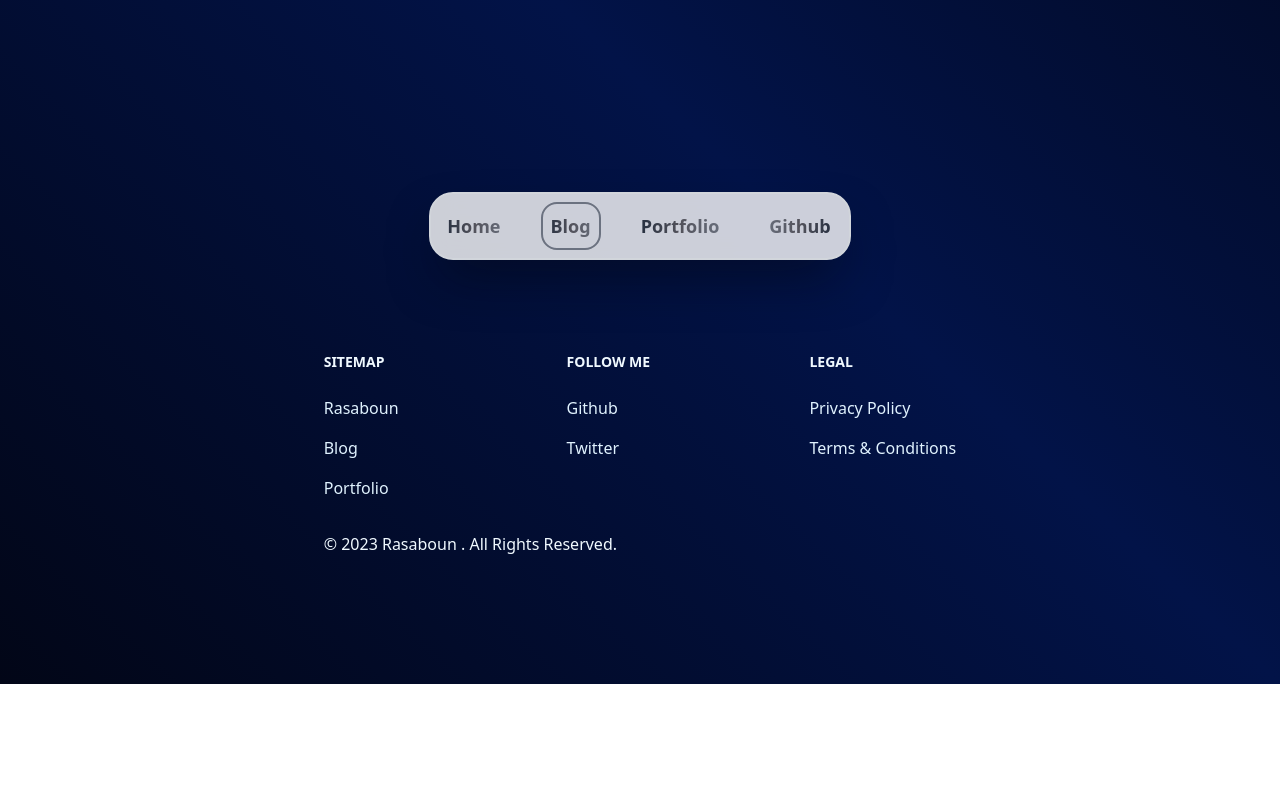
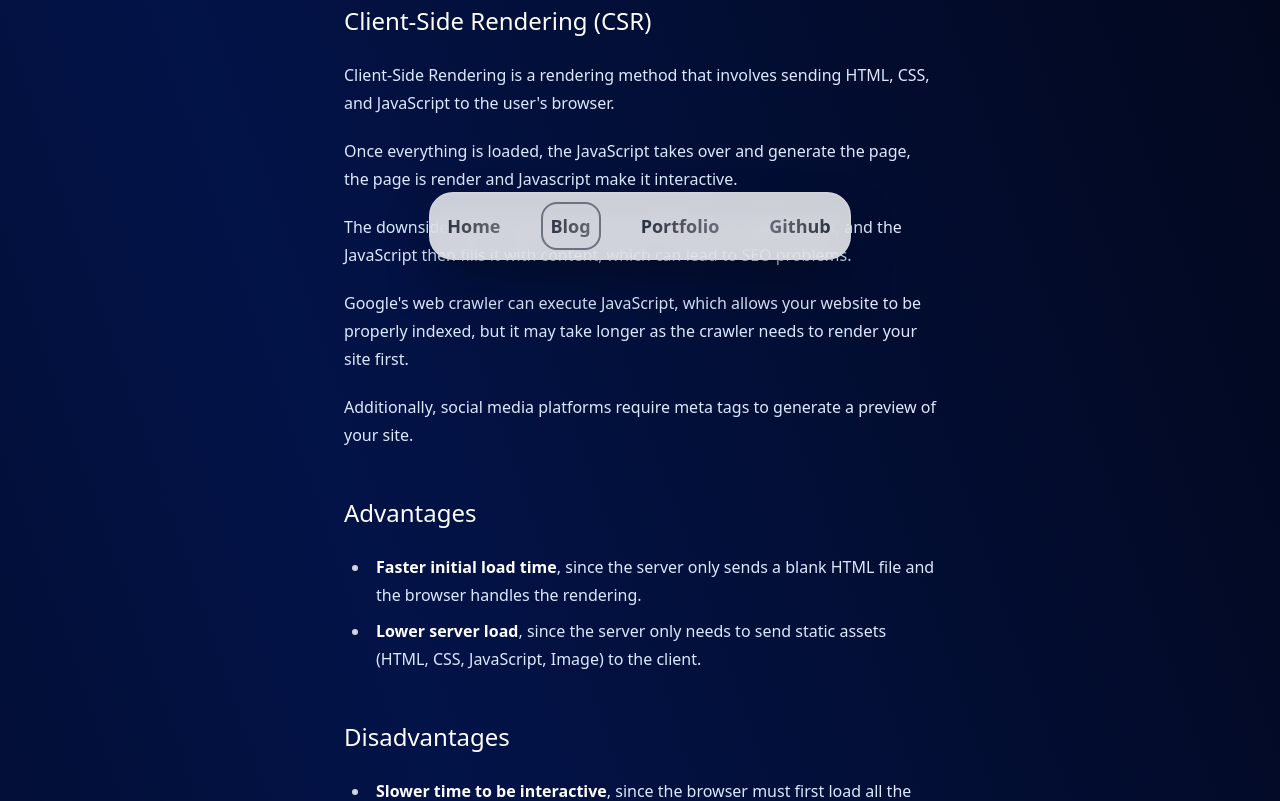
Before and after one commit to Rasaboun/rasaboun.me, a Next.js app: page /Blog/SSR in a window 1280 px wide. Before the commit this address had no page. Shown: the part 520-1321 px from the top of the page. Before the commit the page ends 1204 px from the top, so only its background shows below. Built offline with nearby package versions, Linux system fonts and the light colour scheme.

Commit message:
Add SSR Blog Post

```diff
--- a/next.config.mjs
+++ b/next.config.mjs
@@ -4,7 +4,6 @@ import remarkGfm from "remark-gfm";
 
 /** @type {import("next").NextConfig} */
 const nextConfig = {
-  experimental: { appDir: true },
   pageExtensions: ["ts", "tsx", "mdx"],
 };
 
--- a/package.json
+++ b/package.json
@@ -17,9 +17,9 @@
     "eslint": "8.36.0",
     "eslint-config-next": "13.2.4",
     "highlight.js": "^11.7.0",
-    "next": "13.2.4",
-    "react": "18.2.0",
-    "react-dom": "18.2.0",
+    "next": "^13.4.1",
+    "react": "^18.2.0",
+    "react-dom": "^18.2.0",
     "rehype-highlight": "^6.0.0",
     "rehype-pretty-code": "^0.9.5",
     "remark-gfm": "^3.0.1",
--- /dev/null
+++ b/src/app/Blog/SSR/SSR.mdx
@@ -0,0 +1,78 @@
+# The Benefits of Server-Side Rendering (SSR) for Web Development
+
+### Nowadays, websites need to be fast and optimised for SEO in order to provide the best user experience and improve search engine rankings.
+
+### Today, we will be discussing one solution for achieving a fast and SEO optimised website: Server-Side Rendering (SSR).
+
+### But before we dive into that, let's first understand how React displays our  web page.
+
+---
+
+## Client-Side Rendering (CSR)
+
+Client-Side Rendering is a rendering method that involves sending HTML, CSS, and JavaScript to the user's browser.
+
+Once everything is loaded, the JavaScript takes over and generate the page, the page is render and Javascript make it interactive.
+
+The downside of this method is that the HTML file is initially blank, and the JavaScript then fills it with content, which can lead to SEO problems.
+
+Google's web crawler can execute JavaScript, which allows your website to be properly indexed, but it may take longer as the crawler needs to render your site first.
+
+Additionally, social media platforms require meta tags to generate a preview of your site.
+
+## Advantages
+
+- **Faster initial load time**, since the server only sends a blank HTML file and the browser handles the rendering.
+- **Lower server load**, since the server only needs to send static assets (HTML, CSS, JavaScript, Image) to the client.
+
+## Disadvantages
+
+- **Slower time to be interactive**, since the browser must first load all the static assets and then execute the JavaScript code to render the page.
+- **SEO issues**, search engines may not be able to read the JavaScript generated content.
+- **Load Time** can be longer on slower devices or networks, since client-side rendering requires more processing power and memory.
+- **Limit the number of users** since some users may have JavaScript disabled.
+
+---
+
+## Now we can talk about Server-Side Rendering
+
+With server-side rendering, when a user requests a page, the server generates the HTML page and sends it to the browser, which then renders the page with CSS and JavaScript.
+
+Perfect, you might say? Well, not quite!
+
+Currently, our site is not interactive; for example, buttons don't work because the hydration step is missing.
+
+*What is hydration?*
+
+Hydration enables the transition between the page generated by the server and our browser.
+
+It will link the "**event handlers**" to our page.
+
+In short, this will link, for example, an HTML button to a JavaScript function that will perform an action, such as sending the message you wrote in a chat.
+
+## Advantages
+
+- **Improved performance**, since the server generates the initial HTML, CSS, and JavaScript for the web page.
+- **Better SEO**, since search engines can easily crawl and index server-rendered pages.
+- **Faster time-to-interactive**, especially on slower devices or networks, since the initial rendering is done on the server-side.
+- **Improved user experience**, since the web page becomes interactive sooner.
+
+## Disadvantages
+
+- **Increased complexity**, since server-side rendering requires additional configuration and setup.
+- **Higher server load**, since the server must generate the initial HTML, CSS, and JavaScript for each request.
+- **Limited support for certain client-side functionality**, that rely on the browser's Document Object Model (DOM).
+- **Longer initial load time**, since the server must generate the initial HTML, CSS, and JavaScript for each request.
+- **Potential for mismatched content between server and client**, since the server and client must both render the same content. (Hydration)
+
+---
+
+## Conclusion
+
+Now you know the basics of Client-Side Rendering and Server-Side Rendering!
+
+Oh, wait, I forgot to tell you about possible hydration errors because React expects the server-side and client-side rendering to be exactly the same.
+
+Don't worry; I'll talk about it in my next post with a concrete example I had on one of my projects.
+
+See you Soon !!
--- /dev/null
+++ b/src/app/Blog/SSR/page.tsx
@@ -0,0 +1,11 @@
+import Content from "./SSR.mdx";
+
+export default function Article() {
+  return (
+    <main className="flex justify-center items-center max-w-2xl mt-16 mb-24 mx-auto px-10">
+      <article className=" prose prose-strong:text-white prose-h1:text-blue-100 prose-h1:font-normal prose-h2:text-white prose-h2:font-normal prose-h3:text-blue-100 prose-h3:font-light prose-li:text-blue-100 prose-p:text-blue-100 prose-pre:bg-blue-950 prose-code:text-white">
+        <Content />
+      </article>
+    </main>
+  );
+}
```
Also changed, not shown: 1 other file (tests, documents, lock files or other folders).
